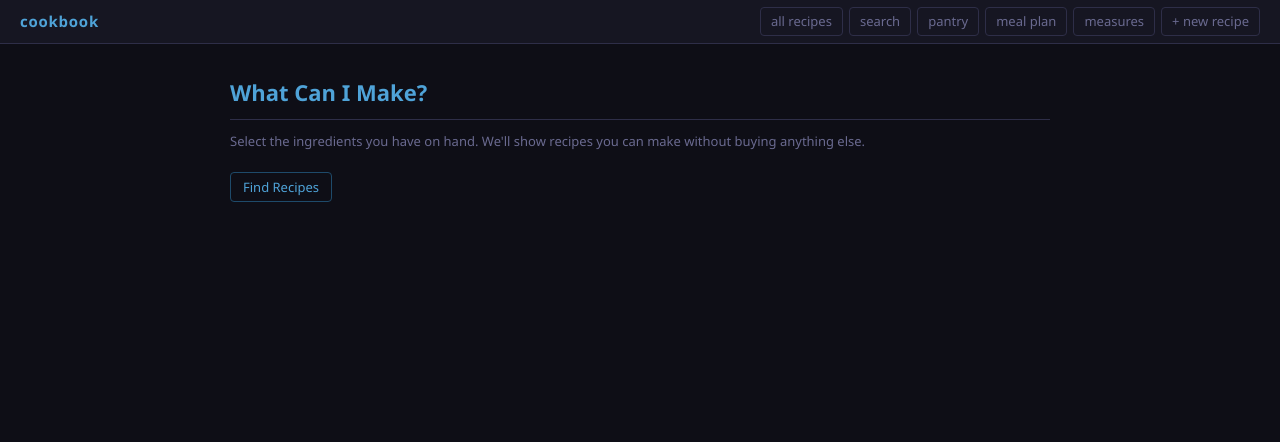
After one commit to JoshNguyen03/csc299finalproj, a Flask app: page /pantry in a window 1280 px wide. The commit adds this page. Shown: the top 442 px of the page. Run offline with Flask 3, Linux system fonts and the light colour scheme; data that the repository does not hold is empty.

Commit message:
Add pantry mode to find recipes makeable from selected ingredients
Co-Authored-By: Claude Sonnet 4.6 <noreply@anthropic.com>

```diff
--- a/app/routes.py
+++ b/app/routes.py
@@ -243,6 +243,28 @@ def shopping_list():
     return render_template("shopping_list.html", items=items)
 
 
+@main.route("/pantry")
+def pantry():
+    db = get_db()
+    selected = request.args.getlist("ingredients")
+
+    recipes = []
+    if selected:
+        placeholders = ",".join("?" * len(selected))
+        recipes = db.execute(
+            f"SELECT r.* FROM recipes r "
+            f"JOIN recipe_ingredients ri ON r.id = ri.recipe_id "
+            f"JOIN ingredients i ON i.id = ri.ingredient_id "
+            f"GROUP BY r.id "
+            f"HAVING COUNT(*) = SUM(CASE WHEN i.name IN ({placeholders}) THEN 1 ELSE 0 END) "
+            f"ORDER BY r.name",
+            selected
+        ).fetchall()
+
+    all_ingredients = db.execute("SELECT name FROM ingredients ORDER BY name").fetchall()
+    return render_template("pantry.html", recipes=recipes, all_ingredients=all_ingredients, selected=selected)
+
+
 @main.route("/search")
 def search():
     db = get_db()
--- a/app/templates/base.html
+++ b/app/templates/base.html
@@ -12,6 +12,7 @@
         <nav>
             <a href="/">all recipes</a>
             <a href="/search">search</a>
+            <a href="/pantry">pantry</a>
             <a href="/plan">meal plan</a>
             <a href="/measurements">measures</a>
             <a href="/recipe/new">+ new recipe</a>
--- /dev/null
+++ b/app/templates/pantry.html
@@ -0,0 +1,36 @@
+{% extends "base.html" %}
+{% block title %}Pantry{% endblock %}
+{% block content %}
+<h1>What Can I Make?</h1>
+<p style="color: var(--text-dim); font-size: 13px; margin-top: -8px;">
+    Select the ingredients you have on hand. We'll show recipes you can make without buying anything else.
+</p>
+<form method="get" action="/pantry">
+    <div class="ingredient-grid">
+        {% for ing in all_ingredients %}
+        <label>
+            <input type="checkbox" name="ingredients" value="{{ ing['name'] }}"
+                {% if ing['name'] in selected %}checked{% endif %}>
+            {{ ing['name'] }}
+        </label>
+        {% endfor %}
+    </div>
+    <button type="submit" style="margin-top: 4px;">Find Recipes</button>
+</form>
+
+{% if recipes %}
+<h2>You Can Make</h2>
+<ul>
+    {% for recipe in recipes %}
+    <li style="display: flex; align-items: center; justify-content: space-between;">
+        <a href="/recipe/{{ recipe['id'] }}">{{ recipe['name'] }}</a>
+        <span>
+            {% if recipe['tags'] %}{% for tag in recipe['tags'].split(',') %}<a href="/search?tags={{ tag|trim }}" class="tag">{{ tag|trim }}</a>{% endfor %}{% endif %}
+        </span>
+    </li>
+    {% endfor %}
+</ul>
+{% elif selected %}
+<p style="color: var(--text-dim); margin-top: 16px; font-size: 13px;">No recipes can be made with only those ingredients.</p>
+{% endif %}
+{% endblock %}
```
Also changed, not shown: tests/test_pantry.py (added, +46 -0 lines).
